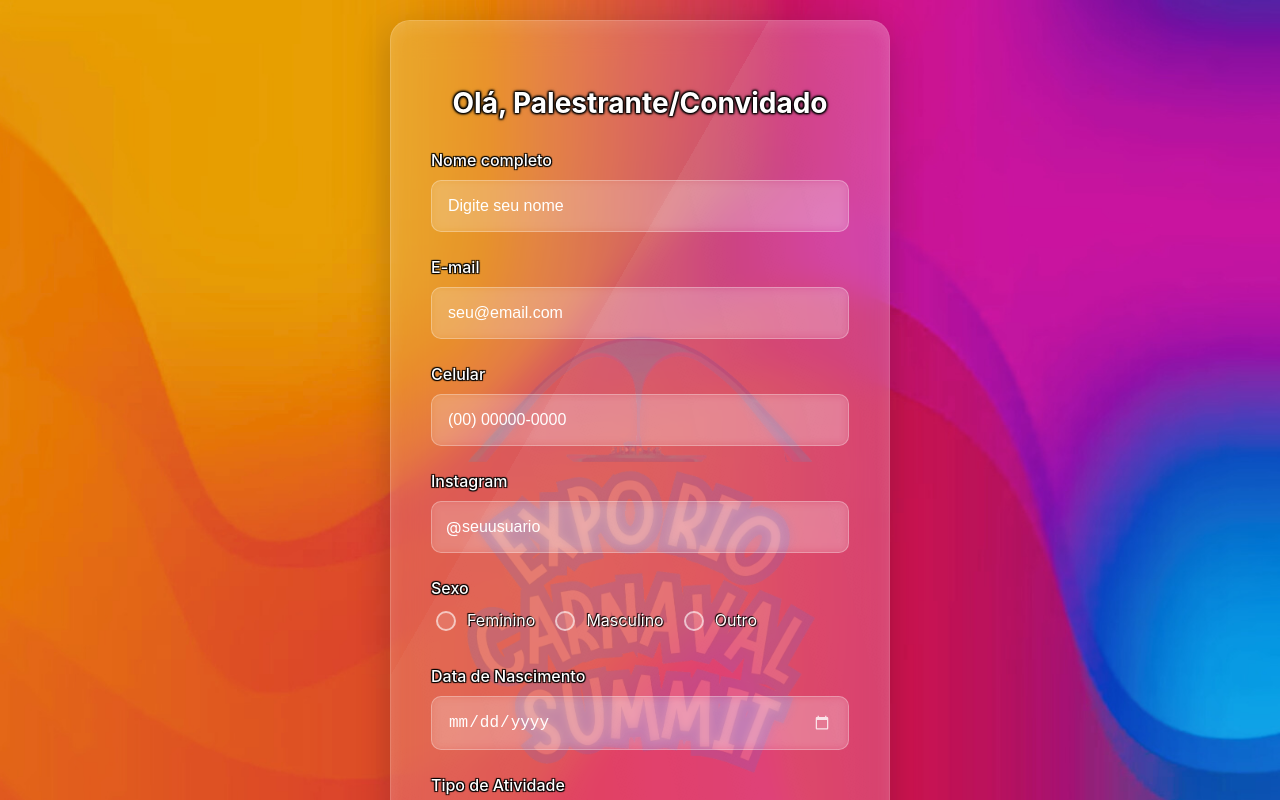
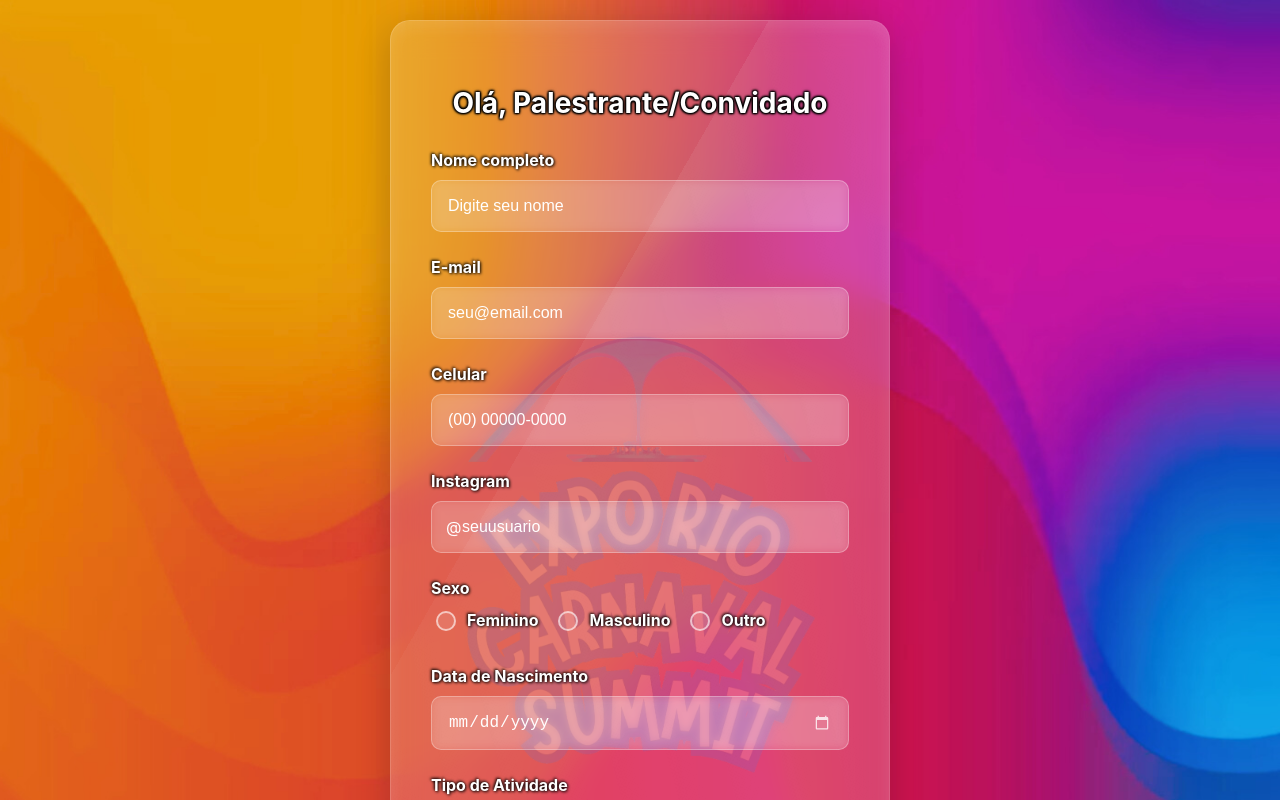
Before and after one commit to ViniciusSemolaArruda/Formulario-Expo-Rio-Carnaval-Summit, a React (Create React App) app: page /Forms in a window 1280 px wide. Shown: the top 800 px of the page. Built offline with nearby package versions, Linux system fonts and the light colour scheme.

Commit message:
Sua mensagem de commit

```diff
--- a/src/components/form/Form.css
+++ b/src/components/form/Form.css
@@ -99,11 +99,10 @@
     margin-bottom: 10px;
     font-weight: 500;
     color: rgb(255, 255, 255);
+    font-weight: bold;
     text-shadow:
-    1px 1px 1px #000,
-    -1px -1px 1px #000,
-    1px -1px 1px #000,
-    -1px 1px 1px #000; /* Contorno mais sutil */
+        1px 1px 3px rgba(0, 0, 0, 1),
+        -1px -1px 3px rgba(0, 0, 0, 1);
   }
 
   /* Campos com largura total (500px - padding) */
@@ -165,9 +164,10 @@
     font-weight: normal;
     cursor: pointer;
     transition: all 0.2s ease;
+    font-weight: bold;
     text-shadow:
-    1px 1px 1px #000,
-    -1px -1px 1px #000;
+        1px 1px 3px rgba(0, 0, 0, 1),
+        -1px -1px 3px rgba(0, 0, 0, 1);
   }
 
   .radio-group label:hover {
--- a/src/components/inicio/Inicio.css
+++ b/src/components/inicio/Inicio.css
@@ -87,10 +87,10 @@
 
 .glass-card p, .radio-group label {
     color: rgb(255, 255, 255);
-    font-weight: 600; /* semi-bold */
+    font-weight: bold;
     text-shadow:
-        1px 1px 3px rgba(0, 0, 0, 0.7),
-        -1px -1px 3px rgba(0, 0, 0, 0.5);
+        1px 1px 3px rgba(0, 0, 0, 0.9),
+        -1px -1px 3px rgba(0, 0, 0, 0.8);
 
 }
 
@@ -109,7 +109,11 @@
     font-weight: normal;
     cursor: pointer;
     transition: all 0.2s ease;
-    color: white;
+    color: rgb(255, 255, 255);
+    font-weight: bold;
+    text-shadow:
+        1px 1px 3px rgba(0, 0, 0, 0.9),
+        -1px -1px 3px rgba(0, 0, 0, 0.8);
 
 }
 
```
